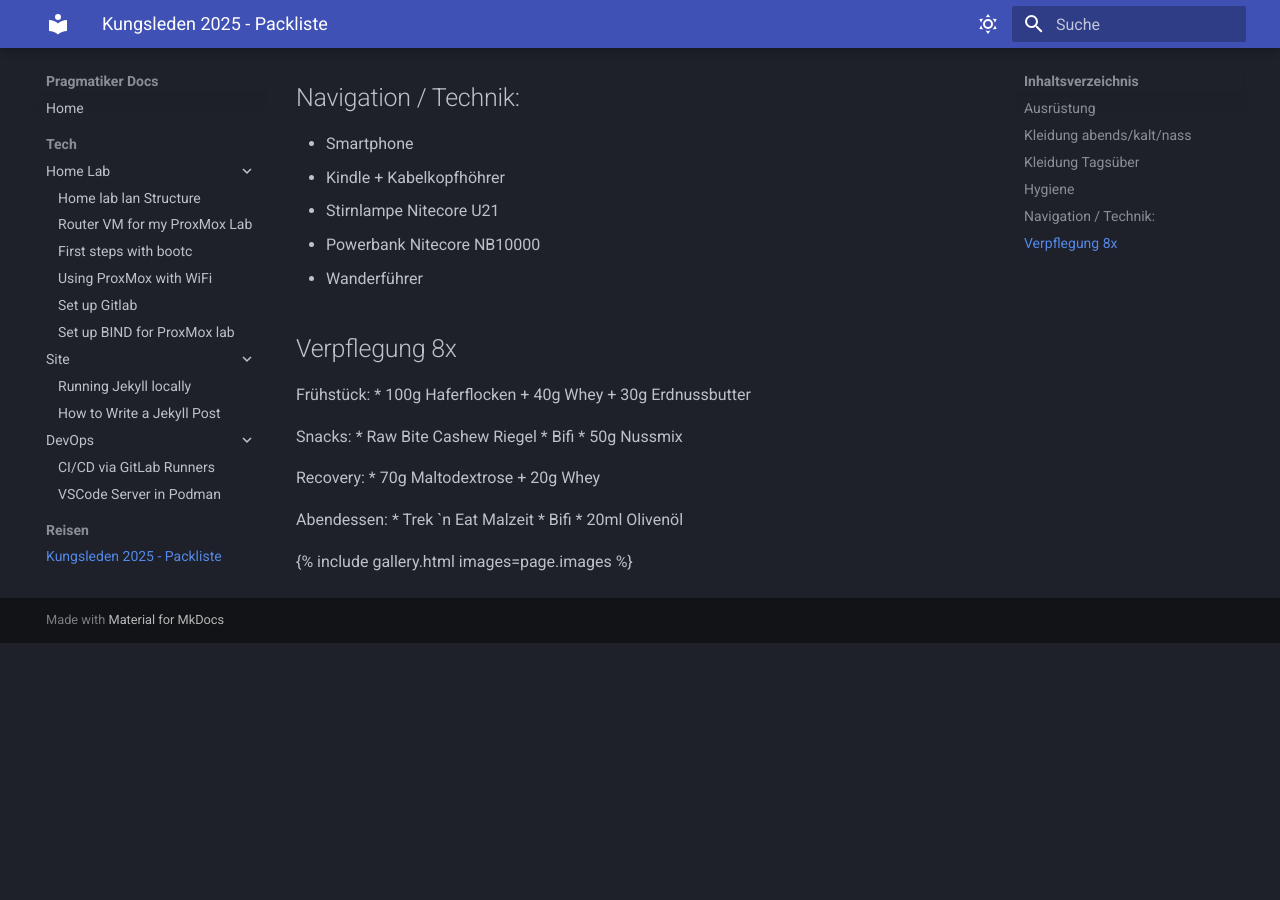
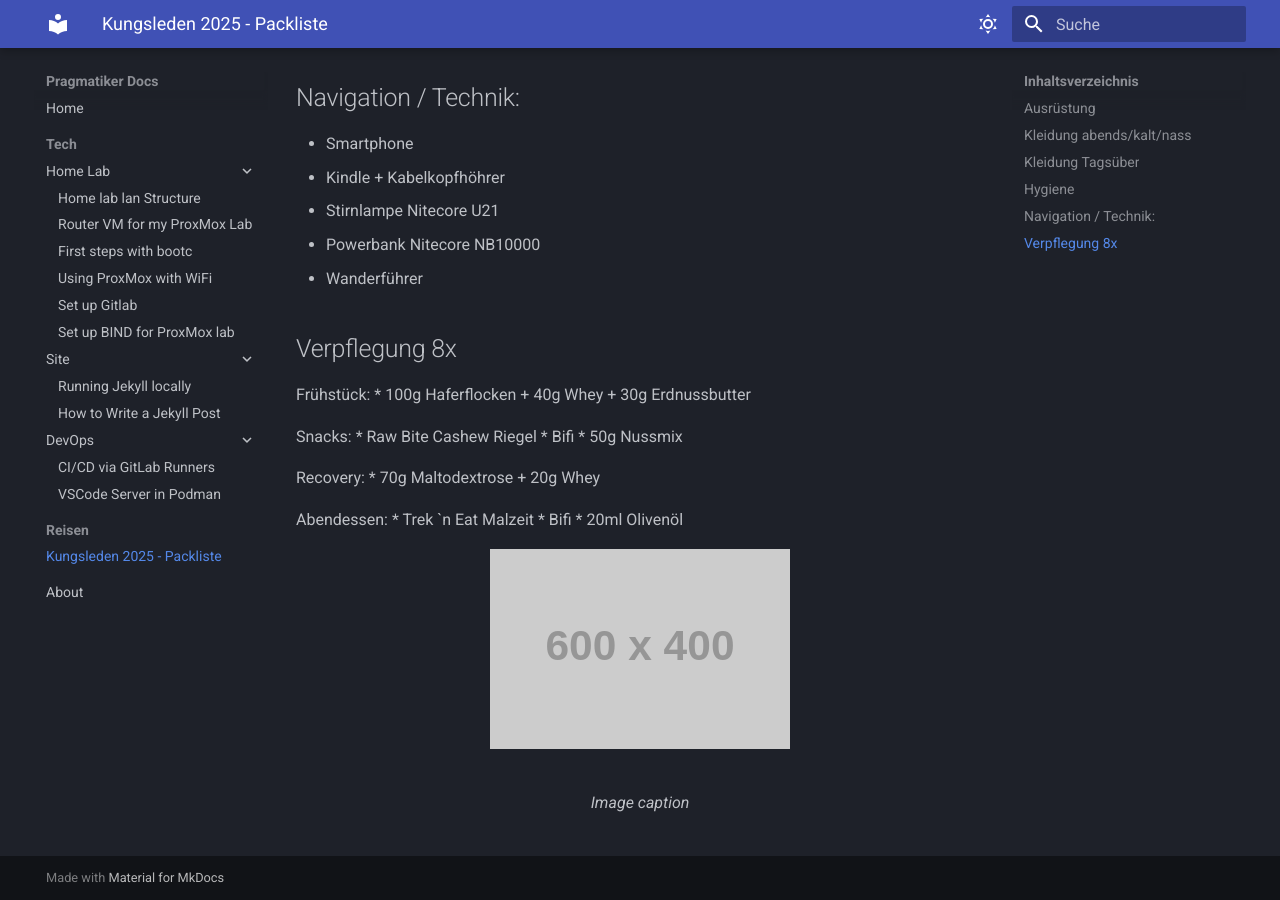
Before and after one commit to pragmatiker/pragmatiker.github.io, an MkDocs documentation site: the page built from docs/reisen/kungleden-2025-packliste.md, in a window 1280 px wide and 900 px high, scrolled down 1572 px. Built offline with MkDocs 1.6.1 and Material for MkDocs 9.7.7, drawn with Linux system fonts in a browser that asks for light colours; before the commit the page ends 2215 px from its top, so only the background shows below that.

Commit message:
Update kungleden-2025-packliste.md

```diff
--- a/docs/reisen/kungleden-2025-packliste.md
+++ b/docs/reisen/kungleden-2025-packliste.md
@@ -71,4 +71,7 @@ Abendessen:
 * Bifi
 * 20ml Olivenöl
 
-{% include gallery.html images=page.images %}
+<figure markdown="span">
+  ![Image title](assets/images/reisen/kungsleden-2025-packlistdummyimage.com/600x400/){ width="300" }
+  <figcaption>Image caption</figcaption>
+</figure>
```
